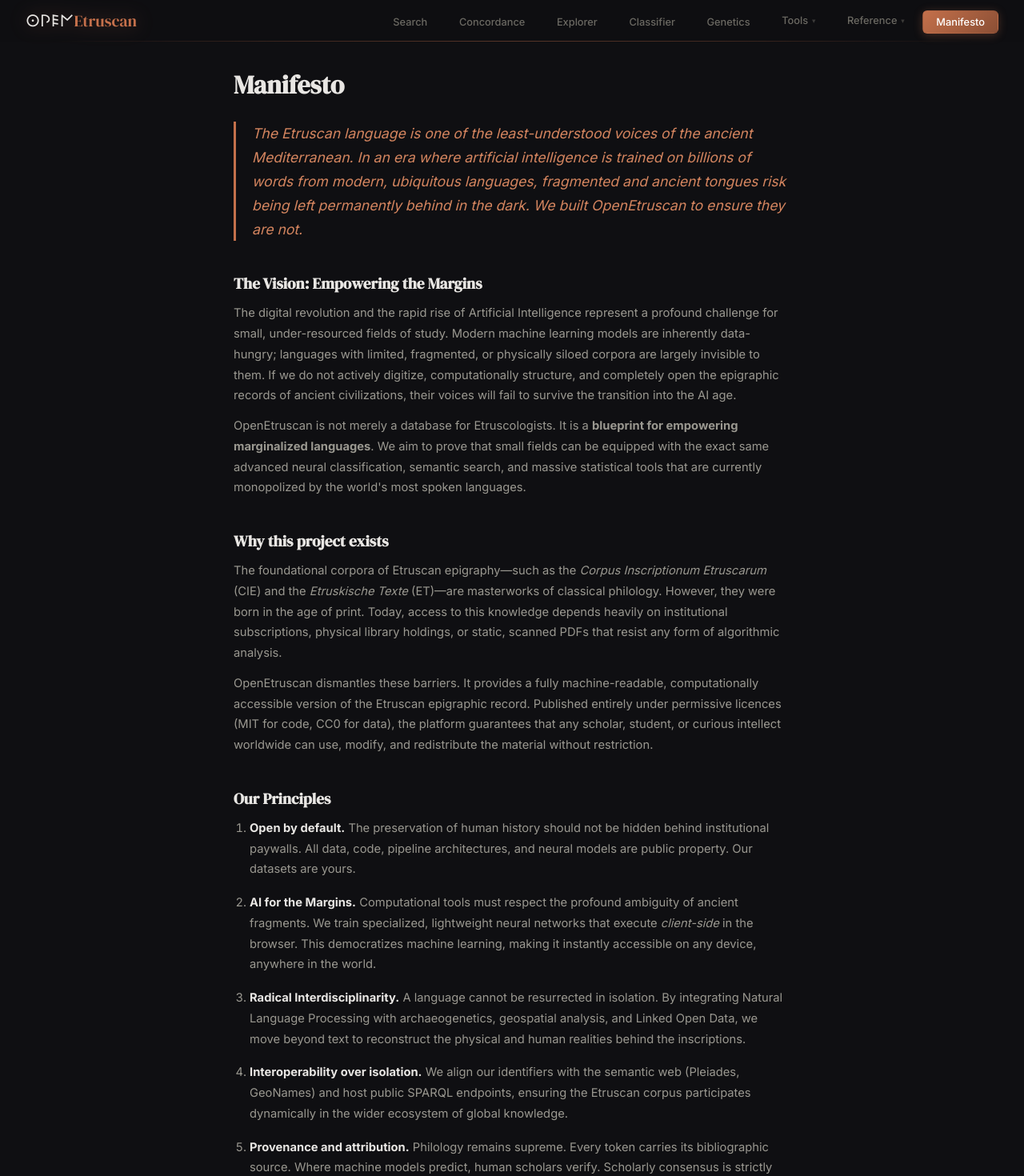
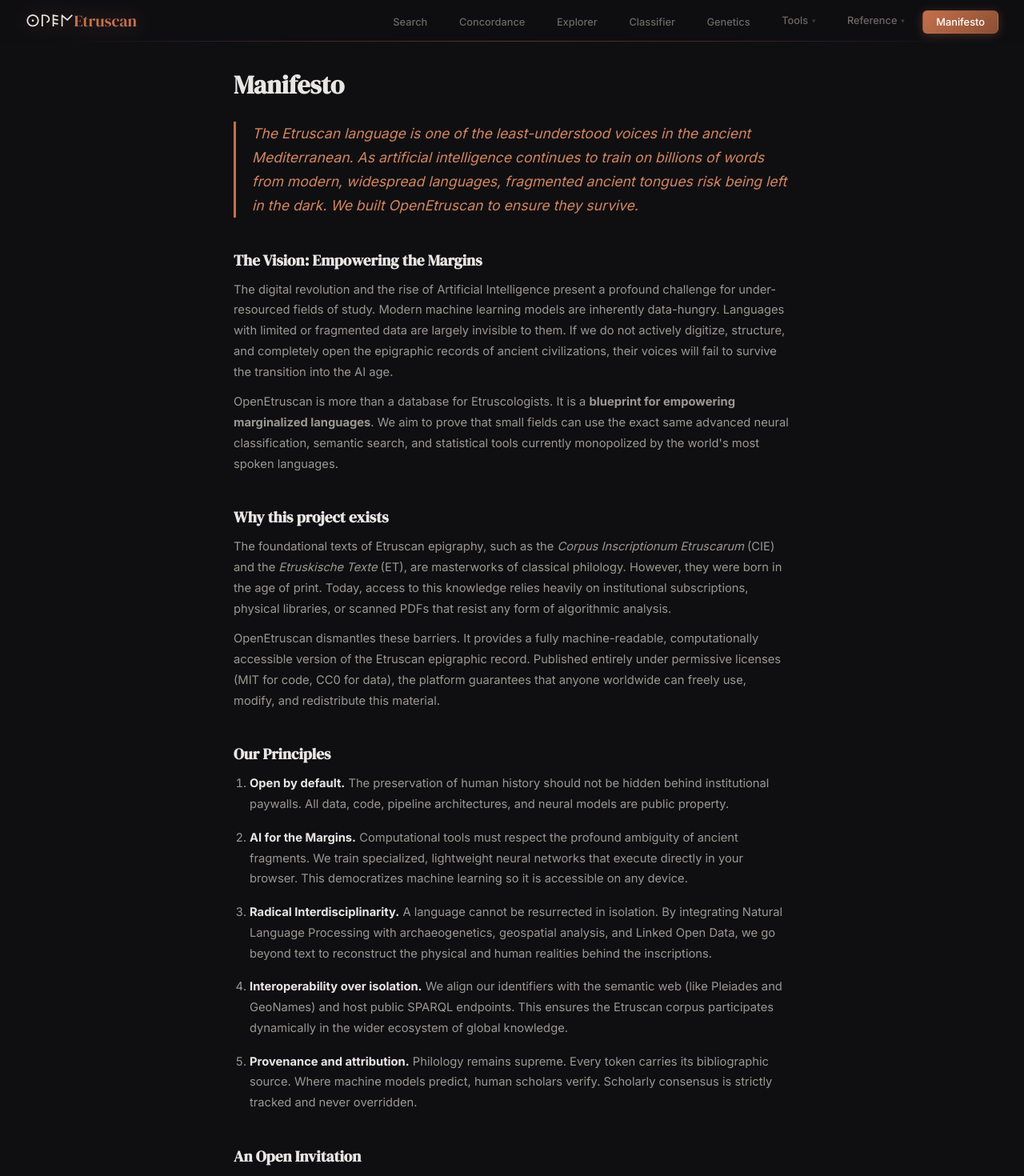
Before and after one commit to Eddy1919/openEtruscan, a Next.js app in the folder frontend/: page /manifesto in a window 1280 px wide. Shown: the top 1470 px of the page at 80% size. Built offline with nearby package versions, Linux system fonts and the light colour scheme.

Commit message:
refactor: refine and clarify tone of the project manifesto text

```diff
--- a/frontend/app/manifesto/page.tsx
+++ b/frontend/app/manifesto/page.tsx
@@ -12,28 +12,28 @@
     <div className="page-container" style={{ maxWidth: 760 }}>
       <h1 className={styles.heading}>Manifesto</h1>
       <p className={styles.epigraph}>
-        The Etruscan language is one of the least-understood voices of the ancient Mediterranean.
-        In an era where artificial intelligence is trained on billions of words from modern, ubiquitous languages, fragmented and ancient tongues risk being left permanently behind in the dark.
-        We built OpenEtruscan to ensure they are not.
+        The Etruscan language is one of the least-understood voices in the ancient Mediterranean.
+        As artificial intelligence continues to train on billions of words from modern, widespread languages, fragmented ancient tongues risk being left in the dark.
+        We built OpenEtruscan to ensure they survive.
       </p>
 
       <section className={styles.section}>
         <h2>The Vision: Empowering the Margins</h2>
         <p>
-          The digital revolution and the rapid rise of Artificial Intelligence represent a profound challenge for small, under-resourced fields of study. Modern machine learning models are inherently data-hungry; languages with limited, fragmented, or physically siloed corpora are largely invisible to them. If we do not actively digitize, computationally structure, and completely open the epigraphic records of ancient civilizations, their voices will fail to survive the transition into the AI age.
+          The digital revolution and the rise of Artificial Intelligence present a profound challenge for under-resourced fields of study. Modern machine learning models are inherently data-hungry. Languages with limited or fragmented data are largely invisible to them. If we do not actively digitize, structure, and completely open the epigraphic records of ancient civilizations, their voices will fail to survive the transition into the AI age.
         </p>
         <p>
-          OpenEtruscan is not merely a database for Etruscologists. It is a <strong>blueprint for empowering marginalized languages</strong>. We aim to prove that small fields can be equipped with the exact same advanced neural classification, semantic search, and massive statistical tools that are currently monopolized by the world&apos;s most spoken languages.
+          OpenEtruscan is more than a database for Etruscologists. It is a <strong>blueprint for empowering marginalized languages</strong>. We aim to prove that small fields can use the exact same advanced neural classification, semantic search, and statistical tools currently monopolized by the world&apos;s most spoken languages.
         </p>
       </section>
 
       <section className={styles.section}>
         <h2>Why this project exists</h2>
         <p>
-          The foundational corpora of Etruscan epigraphy—such as the <em>Corpus Inscriptionum Etruscarum</em> (CIE) and the <em>Etruskische Texte</em> (ET)—are masterworks of classical philology. However, they were born in the age of print. Today, access to this knowledge depends heavily on institutional subscriptions, physical library holdings, or static, scanned PDFs that resist any form of algorithmic analysis.
+          The foundational texts of Etruscan epigraphy, such as the <em>Corpus Inscriptionum Etruscarum</em> (CIE) and the <em>Etruskische Texte</em> (ET), are masterworks of classical philology. However, they were born in the age of print. Today, access to this knowledge relies heavily on institutional subscriptions, physical libraries, or scanned PDFs that resist any form of algorithmic analysis.
         </p>
         <p>
-          OpenEtruscan dismantles these barriers. It provides a fully machine-readable, computationally accessible version of the Etruscan epigraphic record. Published entirely under permissive licences (MIT for code, CC0 for data), the platform guarantees that any scholar, student, or curious intellect worldwide can use, modify, and redistribute the material without restriction.
+          OpenEtruscan dismantles these barriers. It provides a fully machine-readable, computationally accessible version of the Etruscan epigraphic record. Published entirely under permissive licenses (MIT for code, CC0 for data), the platform guarantees that anyone worldwide can freely use, modify, and redistribute this material.
         </p>
       </section>
 
@@ -41,19 +41,19 @@
         <h2>Our Principles</h2>
         <ol className={styles.principles}>
            <li>
-            <strong>Open by default.</strong> The preservation of human history should not be hidden behind institutional paywalls. All data, code, pipeline architectures, and neural models are public property. Our datasets are yours.
+            <strong>Open by default.</strong> The preservation of human history should not be hidden behind institutional paywalls. All data, code, pipeline architectures, and neural models are public property.
           </li>
           <li>
-            <strong>AI for the Margins.</strong> Computational tools must respect the profound ambiguity of ancient fragments. We train specialized, lightweight neural networks that execute <em>client-side</em> in the browser. This democratizes machine learning, making it instantly accessible on any device, anywhere in the world.
+            <strong>AI for the Margins.</strong> Computational tools must respect the profound ambiguity of ancient fragments. We train specialized, lightweight neural networks that execute directly in your browser. This democratizes machine learning so it is accessible on any device.
           </li>
           <li>
-            <strong>Radical Interdisciplinarity.</strong> A language cannot be resurrected in isolation. By integrating Natural Language Processing with archaeogenetics, geospatial analysis, and Linked Open Data, we move beyond text to reconstruct the physical and human realities behind the inscriptions.
+            <strong>Radical Interdisciplinarity.</strong> A language cannot be resurrected in isolation. By integrating Natural Language Processing with archaeogenetics, geospatial analysis, and Linked Open Data, we go beyond text to reconstruct the physical and human realities behind the inscriptions.
           </li>
           <li>
-            <strong>Interoperability over isolation.</strong> We align our identifiers with the semantic web (Pleiades, GeoNames) and host public SPARQL endpoints, ensuring the Etruscan corpus participates dynamically in the wider ecosystem of global knowledge.
+            <strong>Interoperability over isolation.</strong> We align our identifiers with the semantic web (like Pleiades and GeoNames) and host public SPARQL endpoints. This ensures the Etruscan corpus participates dynamically in the wider ecosystem of global knowledge.
           </li>
           <li>
-            <strong>Provenance and attribution.</strong> Philology remains supreme. Every token carries its bibliographic source. Where machine models predict, human scholars verify. Scholarly consensus is strictly tracked, never overridden.
+            <strong>Provenance and attribution.</strong> Philology remains supreme. Every token carries its bibliographic source. Where machine models predict, human scholars verify. Scholarly consensus is strictly tracked and never overridden.
           </li>
         </ol>
       </section>
@@ -61,7 +61,7 @@
       <section className={styles.section}>
         <h2>An Open Invitation</h2>
         <p>
-          Etruscology is a profoundly challenging field. The epigraphic record is fractured, the grammar only partially decoded, and the community of dedicated specialists is distributed across continents. We believe that radically open tools and datasets can lower the barrier to entry, connect researchers who would otherwise struggle in isolation, and breathe life into a body of evidence that demands wider global attention.
+          Etruscology is a profoundly challenging field. The epigraphic record is fractured, the grammar is only partially decoded, and dedicated specialists are distributed across continents. We believe that radically open tools and datasets can lower the barrier to entry. We hope to connect researchers who might otherwise struggle in isolation, breathing new life into a body of evidence that demands wider global attention.
         </p>
         <p>
           By demonstrating that cutting-edge AI, data engineering, and classical philology can be seamlessly integrated for a language with fewer than 10,000 surviving texts, we hope OpenEtruscan inspires a wave of similar revivals for under-resourced languages across the globe.
```
